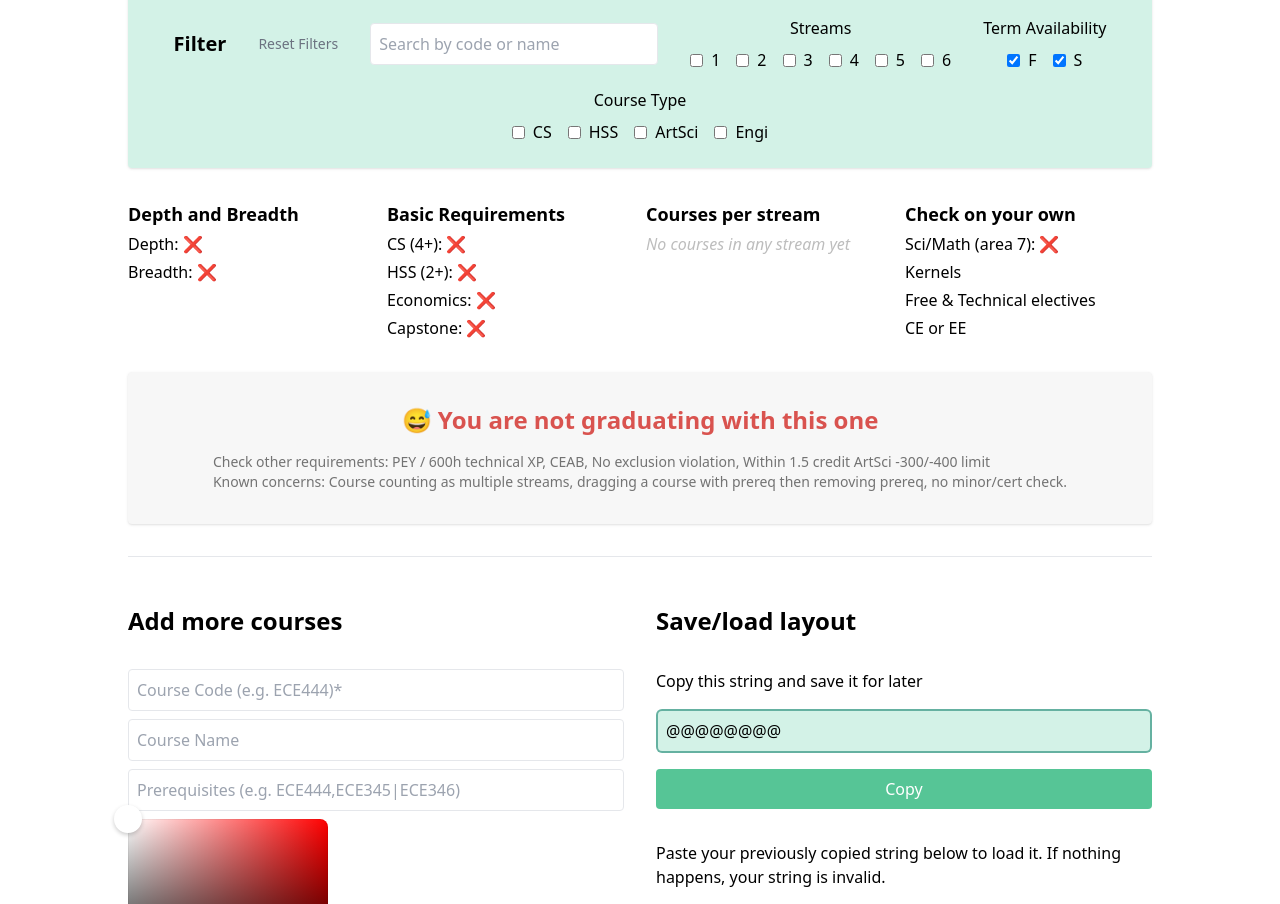
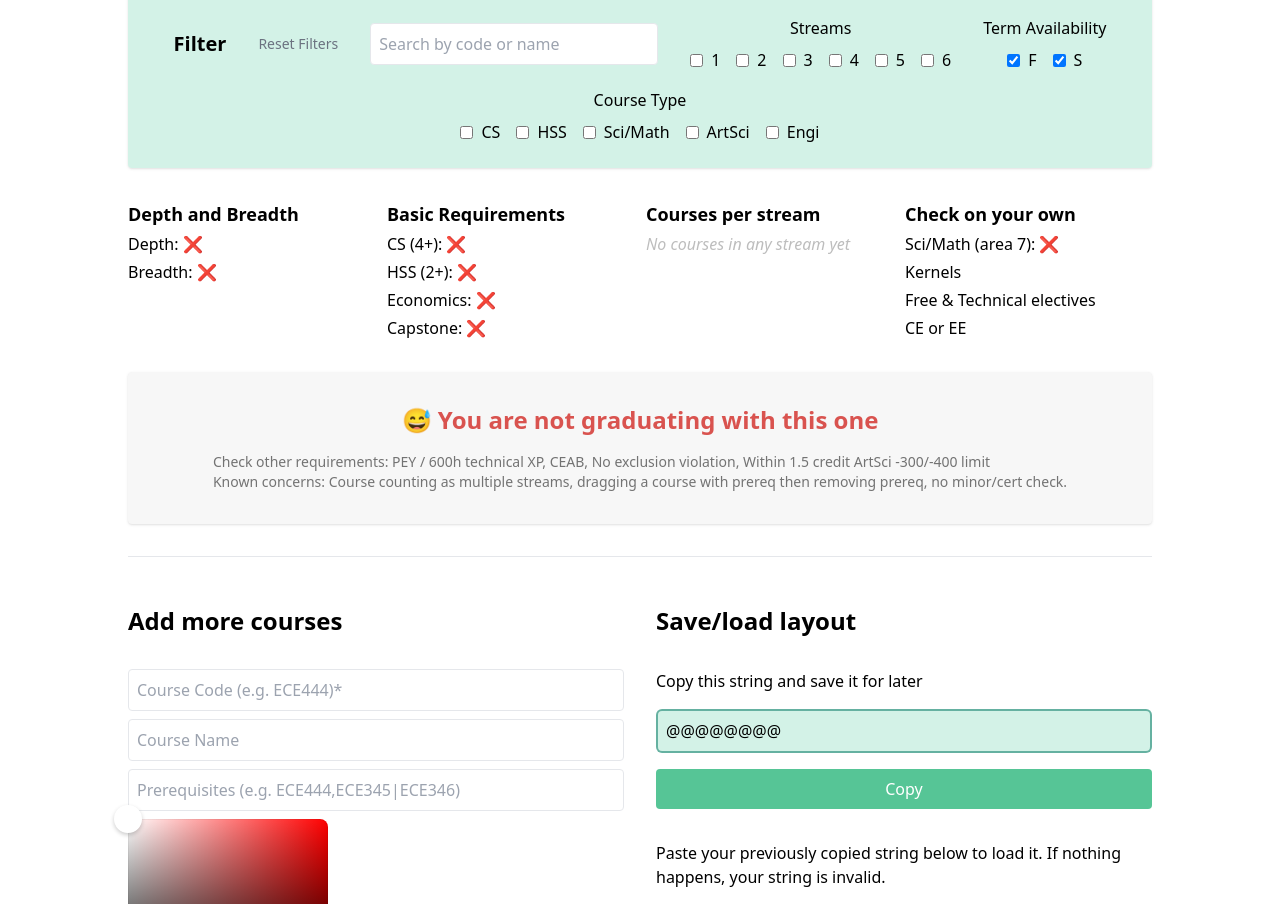
Before and after one commit to sunnwydays/ecepathmaker, a React (Vite) app: page / in a window 1280 px wide. Shown: the part 840-1744 px from the top of the page. Built offline with nearby package versions, Linux system fonts and the light colour scheme.

Commit message:
Add Sci/Math support to Filter

```diff
--- a/src/components/CourseGrid.tsx
+++ b/src/components/CourseGrid.tsx
@@ -32,6 +32,7 @@ const CourseGrid:FC<CourseGridProps> = ({ courses, coursesOnGrid, coursesUsed, s
         availableS: true,
         isCS: false,
         isHSS: false,
+        isSciMath: false,
         isArtSci: false,
         isEng: false
     });
@@ -56,6 +57,7 @@ const CourseGrid:FC<CourseGridProps> = ({ courses, coursesOnGrid, coursesUsed, s
 
         if (filters.isCS && !course.isCS) return false;
         if (filters.isHSS && !course.isHSS) return false;
+        if (filters.isSciMath && !course.isSciMath) return false;
         if (filters.isArtSci && !course.isArtSci) return false;
         if (filters.isEng && course.isArtSci) return false;
 
--- a/src/components/Filter.tsx
+++ b/src/components/Filter.tsx
@@ -30,6 +30,7 @@ const Filter: FC<{ filters: FilterState, setFilters: React.Dispatch<React.SetSta
             availableS: true,
             isCS: false,
             isHSS: false,
+            isSciMath: false,
             isArtSci: false,
             isEng: false
         });
@@ -130,6 +131,16 @@ const Filter: FC<{ filters: FilterState, setFilters: React.Dispatch<React.SetSta
                         </label>
                         <label className="flex items-center gap-2">
                             <input
+                                name="isSciMath"
+                                type="checkbox"
+                                onChange={handleInputChange}
+                                value="SciMath"
+                                checked={filters.isSciMath}
+                            />
+                            <span>Sci/Math</span>
+                        </label>
+                        <label className="flex items-center gap-2">
+                            <input
                                 name="isArtSci"
                                 type="checkbox"
                                 onChange={handleInputChange}
--- a/src/types/CourseTypes.tsx
+++ b/src/types/CourseTypes.tsx
@@ -105,6 +105,7 @@ export interface FilterState {
     availableS: boolean;
     isCS: boolean;
     isHSS: boolean;
+    isSciMath: boolean;
     isArtSci: boolean;
     isEng: boolean;
 };
```
